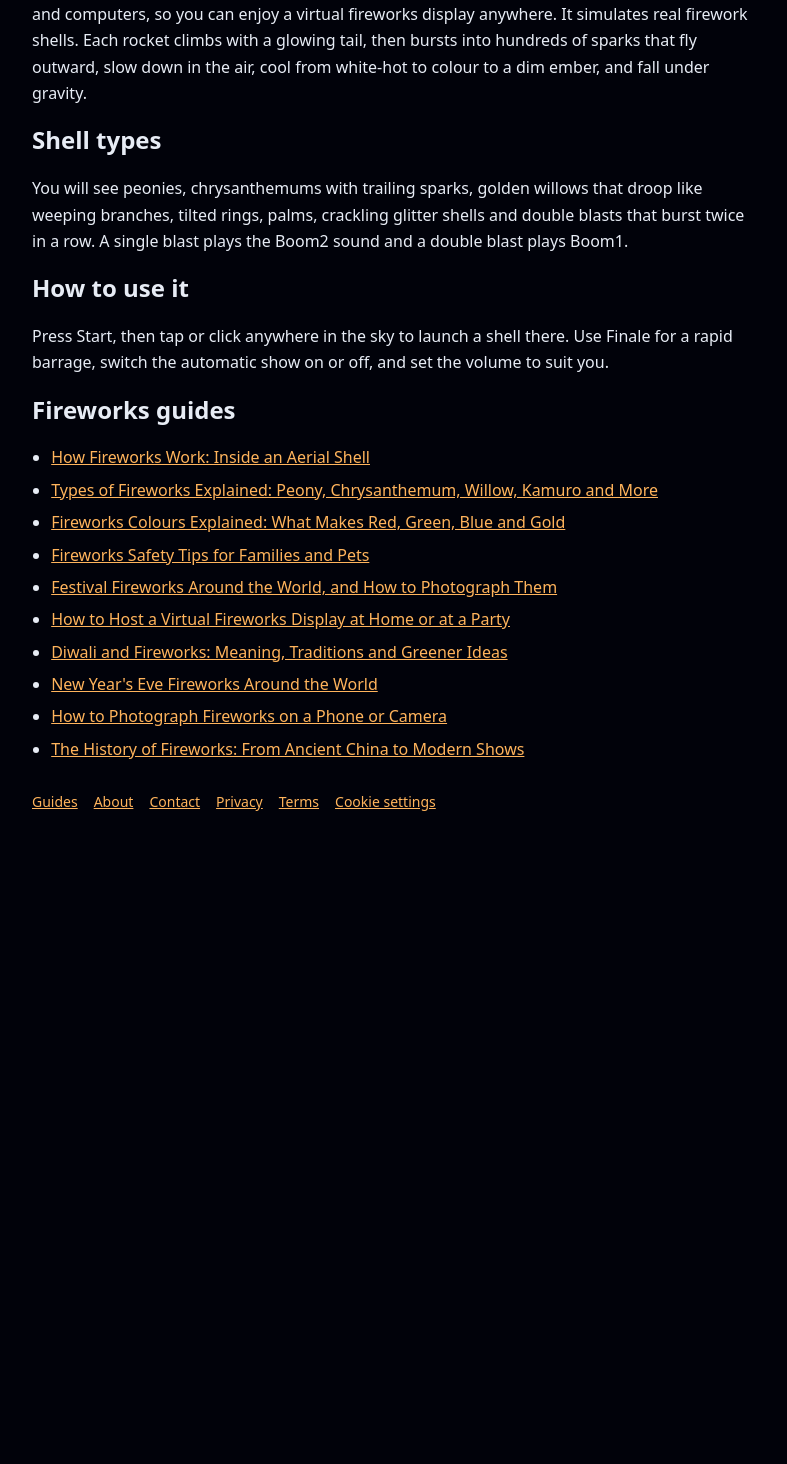
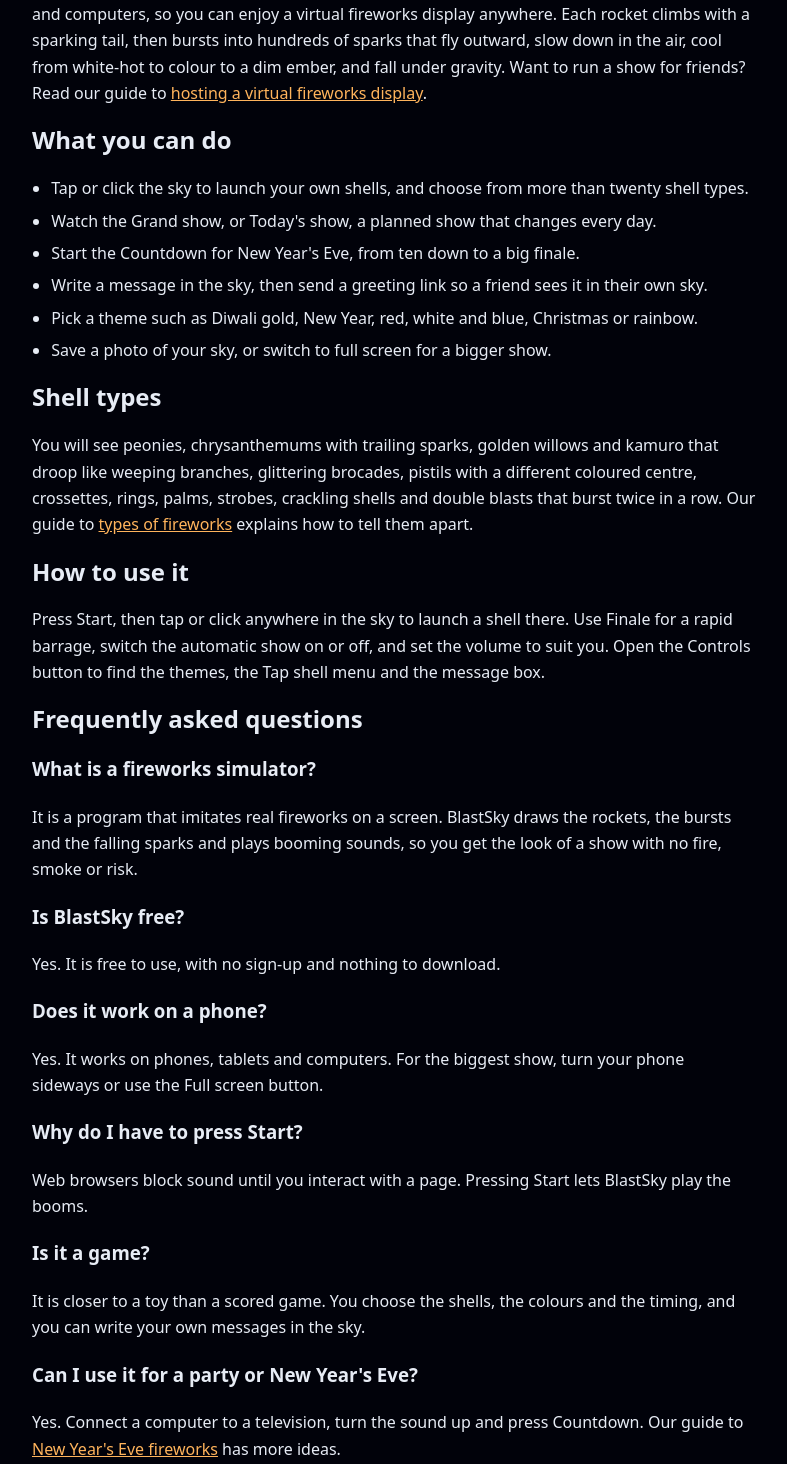
Before and after one commit to srajesh1330/blastsky, a Next.js app: page / in a window 1280 px wide. Shown: the part 926-2390 px from the top of the page, without its empty margins (246-1033 px from the left). Before the commit the page ends 1787 px from the top, so only its background shows below. Built offline with nearby package versions, Linux system fonts and the light colour scheme; no server answers.

Commit message:
Improve home page text and FAQ

```diff
--- a/app/page.tsx
+++ b/app/page.tsx
@@ -12,21 +12,67 @@ export default function Home() {
         <h2>About this fireworks simulator</h2>
         <p>
           BlastSky is a free, interactive fireworks simulator that runs in your browser on phones, tablets and
-          computers, so you can enjoy a virtual fireworks display anywhere. It simulates real firework shells. Each rocket climbs with a glowing tail, then bursts
-          into hundreds of sparks that fly outward, slow down in the air, cool from white-hot to
-          colour to a dim ember, and fall under gravity.
+          computers, so you can enjoy a virtual fireworks display anywhere. Each rocket climbs with a
+          sparking tail, then bursts into hundreds of sparks that fly outward, slow down in the air, cool from
+          white-hot to colour to a dim ember, and fall under gravity. Want to run a show for friends? Read our
+          guide to <Link href="/guides/host-a-virtual-fireworks-display">hosting a virtual fireworks display</Link>.
         </p>
+
+        <h2>What you can do</h2>
+        <ul>
+          <li>Tap or click the sky to launch your own shells, and choose from more than twenty shell types.</li>
+          <li>Watch the Grand show, or Today&apos;s show, a planned show that changes every day.</li>
+          <li>Start the Countdown for New Year&apos;s Eve, from ten down to a big finale.</li>
+          <li>Write a message in the sky, then send a greeting link so a friend sees it in their own sky.</li>
+          <li>Pick a theme such as Diwali gold, New Year, red, white and blue, Christmas or rainbow.</li>
+          <li>Save a photo of your sky, or switch to full screen for a bigger show.</li>
+        </ul>
+
         <h2>Shell types</h2>
         <p>
-          You will see peonies, chrysanthemums with trailing sparks, golden willows that droop like
-          weeping branches, tilted rings, palms, crackling glitter shells and double blasts that burst
-          twice in a row. A single blast plays the Boom2 sound and a double blast plays Boom1.
+          You will see peonies, chrysanthemums with trailing sparks, golden willows and kamuro that droop like
+          weeping branches, glittering brocades, pistils with a different coloured centre, crossettes, rings,
+          palms, strobes, crackling shells and double blasts that burst twice in a row. Our guide to{" "}
+          <Link href="/guides/types-of-fireworks-explained">types of fireworks</Link> explains how to tell them
+          apart.
         </p>
+
         <h2>How to use it</h2>
         <p>
-          Press Start, then tap or click anywhere in the sky to launch a shell there. Use Finale for a
-          rapid barrage, switch the automatic show on or off, and set the volume to suit you.
+          Press Start, then tap or click anywhere in the sky to launch a shell there. Use Finale for a rapid
+          barrage, switch the automatic show on or off, and set the volume to suit you. Open the Controls button
+          to find the themes, the Tap shell menu and the message box.
         </p>
+
+        <h2>Frequently asked questions</h2>
+        <h3>What is a fireworks simulator?</h3>
+        <p>
+          It is a program that imitates real fireworks on a screen. BlastSky draws the rockets, the bursts and
+          the falling sparks and plays booming sounds, so you get the look of a show with no fire, smoke or risk.
+        </p>
+        <h3>Is BlastSky free?</h3>
+        <p>Yes. It is free to use, with no sign-up and nothing to download.</p>
+        <h3>Does it work on a phone?</h3>
+        <p>
+          Yes. It works on phones, tablets and computers. For the biggest show, turn your phone sideways or use
+          the Full screen button.
+        </p>
+        <h3>Why do I have to press Start?</h3>
+        <p>
+          Web browsers block sound until you interact with a page. Pressing Start lets BlastSky play the booms.
+        </p>
+        <h3>Is it a game?</h3>
+        <p>
+          It is closer to a toy than a scored game. You choose the shells, the colours and the timing, and you
+          can write your own messages in the sky.
+        </p>
+        <h3>Can I use it for a party or New Year&apos;s Eve?</h3>
+        <p>
+          Yes. Connect a computer to a television, turn the sound up and press Countdown. Our guide to{" "}
+          <Link href="/guides/new-years-eve-fireworks-around-the-world">New Year&apos;s Eve fireworks</Link> has
+          more ideas.
+        </p>
+
         <h2>Fireworks guides</h2>
         <ul>
           {ARTICLES.map((a) => (
--- a/app/sitemap.ts
+++ b/app/sitemap.ts
@@ -6,7 +6,7 @@ const SITE = "https://blastsky.vercel.app";
 // Change a date only when that page's content really changes.
 // (Using "today" on every build makes Google distrust the dates.)
 const PAGES: { path: string; updated: string; changeFrequency: "weekly" | "monthly" | "yearly"; priority: number }[] = [
-  { path: "", updated: "2026-10-18", changeFrequency: "weekly", priority: 1 },
+  { path: "", updated: "2026-11-02", changeFrequency: "weekly", priority: 1 },
   { path: "/guides", updated: "2026-10-18", changeFrequency: "weekly", priority: 0.8 },
   { path: "/about", updated: "2026-10-06", changeFrequency: "yearly", priority: 0.5 },
   { path: "/contact", updated: "2026-10-16", changeFrequency: "yearly", priority: 0.4 },
```
